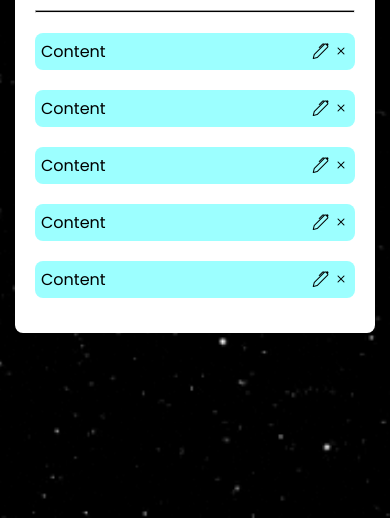
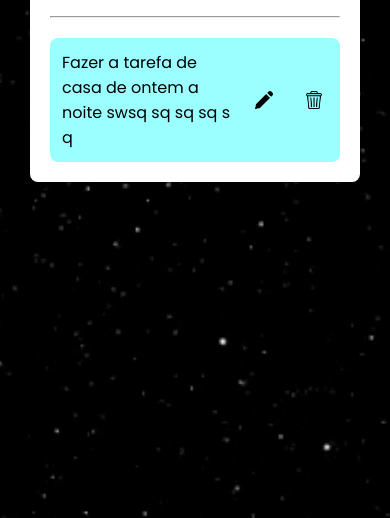
Before and after one commit to isaac451-andrade/Star-To-Do-List, a website: page index.html in a window 390 px wide. Shown: the part 326-844 px from the top of the page. Drawn offline with nearby package versions, Linux system fonts and the light colour scheme; a web font is replaced by a local one.

Commit message:
Adicionado menu opções no card base + Correção na responsividade

```diff
--- a/assets/scss/components/_header.scss
+++ b/assets/scss/components/_header.scss
@@ -4,9 +4,9 @@
     @include ut.flexBox(row, center, center);
     height: 8vh;
     padding-top: 40px;
-    margin-bottom: 64px;
+    margin-bottom: 80px;
     &__textBox{
-        width: 50%;
+        width: 60%;
         color: #fff;
         font-family: ft.$press-font;
         font-size: 16px;
--- a/assets/scss/components/main.scss
+++ b/assets/scss/components/main.scss
@@ -8,7 +8,7 @@
         background-color: #fff;
         padding: 20px;
         border-radius: .5rem;
-        width: 320px;
+        width: 420px;
         &__line {
             margin-block: 20px;
             height: 1px;
@@ -42,12 +42,54 @@
                 overflow-y: auto;
 
                 .item {
-                    @include ut.flexBox(row, space-between , center);
+                    display: flex;
+                    justify-content: space-between;
                     background-color: rgb(156, 255, 255);
                     padding: 6px;
                     border-radius: .5rem;
                     &:nth-child(n + 2){
                         margin-top: 20px;
+                    }
+
+                    label{
+                        cursor: pointer;
+                        padding: 6px;
+                        display: flex;
+                        align-items: center;
+                    }
+
+                    &__textBox{
+                        display: inline-block;
+                        max-width: 280px;
+                    }
+
+                    &__optionsBox{
+                        display: flex;
+                        align-items: center;
+                        gap: 10px;
+
+
+                        div {
+                            @include ut.flexBox(row, center, center);
+                            padding: 5px;
+                            cursor: pointer;
+                            min-height: 40px;
+                            height: 100%;
+                            width: 40px;
+
+                            &:hover img {
+                                transform: scale(1.1);
+                                transition: transform .4s;
+
+                            }
+
+                            img {
+                                width: 18px;
+                                transition: transform .4s;
+                            }
+                        }
+
+
                     }
                 }
             }
@@ -71,7 +113,7 @@
         padding: 12px 17px;
         // border: rgb(205, 202, 202) solid 2px;
         font-size: 18px;
-        width: 250px;
+        width: 280px;
         border: none;
         outline: none;
         border-radius: .3rem;
--- a/assets/scss/global.scss
+++ b/assets/scss/global.scss
@@ -5,13 +5,14 @@
 *::before{
     margin: 0;
     padding: 0;
-    box-sizing: 0;
+    box-sizing: border-box;
 }
 
 body {
     height: 100vh;
     position: relative;
     z-index: 0;
+    padding: 30px;
     &::before {
         z-index: -1;
         content: "";
--- a/index.html
+++ b/index.html
@@ -34,54 +34,22 @@
 
                 <div class="main__content__contentBox__area">
                     <div class="item">
-                        <p>Content</p>
+                        <label for="item-1">
+                            <div class="item__textBox">
+                                <p id="item-1">Fazer a tarefa de casa de ontem a noite swsq sq sq sq s q</p>
+                            </div>
+                        </label>
                         <div class="item__optionsBox">
-                            <i class="bi bi-pen"></i>
-                            <i class="bi bi-x"></i>
+                            <div>
+                                <img src="./assets/imgs/pencil.png" alt="Edit Icon">
+                            </div>
+
+                            <div>
+                                <img src="./assets/imgs/bin.png" alt="Delete Icon">
+                            </div>
                         </div>
                     </div>
-                    <div class="item">
-                        <p>Content</p>
-                        <div class="item__optionsBox">
-                            <i class="bi bi-pen"></i>
-                            <i class="bi bi-x"></i>
-                        </div>
-                    </div>
-                    <div class="item">
-                        <p>Content</p>
-                        <div class="item__optionsBox">
-                            <i class="bi bi-pen"></i>
-                            <i class="bi bi-x"></i>
-                        </div>
-                    </div>
-                    <div class="item">
-                        <p>Content</p>
-                        <div class="item__optionsBox">
-                            <i class="bi bi-pen"></i>
-                            <i class="bi bi-x"></i>
-                        </div>
-                    </div>
-                    <div class="item">
-                        <p>Content</p>
-                        <div class="item__optionsBox">
-                            <i class="bi bi-pen"></i>
-                            <i class="bi bi-x"></i>
-                        </div>
-                    </div>
-                    <div class="item">
-                        <p>Content</p>
-                        <div class="item__optionsBox">
-                            <i class="bi bi-pen"></i>
-                            <i class="bi bi-x"></i>
-                        </div>
-                    </div>
-                    <div class="item">
-                        <p>Content</p>
-                        <div class="item__optionsBox">
-                            <i class="bi bi-pen"></i>
-                            <i class="bi bi-x"></i>
-                        </div>
-                    </div>
+
                 </div>
             </div>
         </div>
```
Also changed, not shown: assets/imgs/bin.png (added), assets/imgs/pencil.png (added), global.css, 1 other file.
